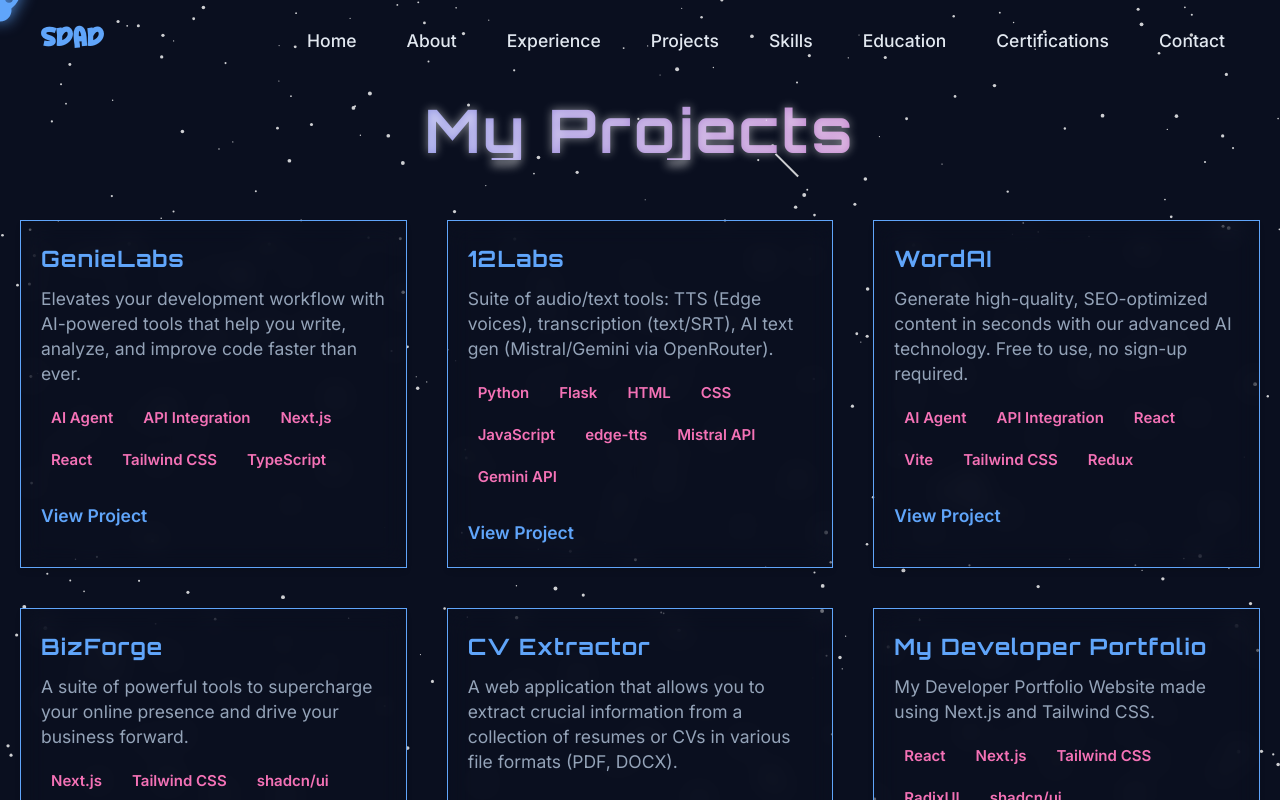
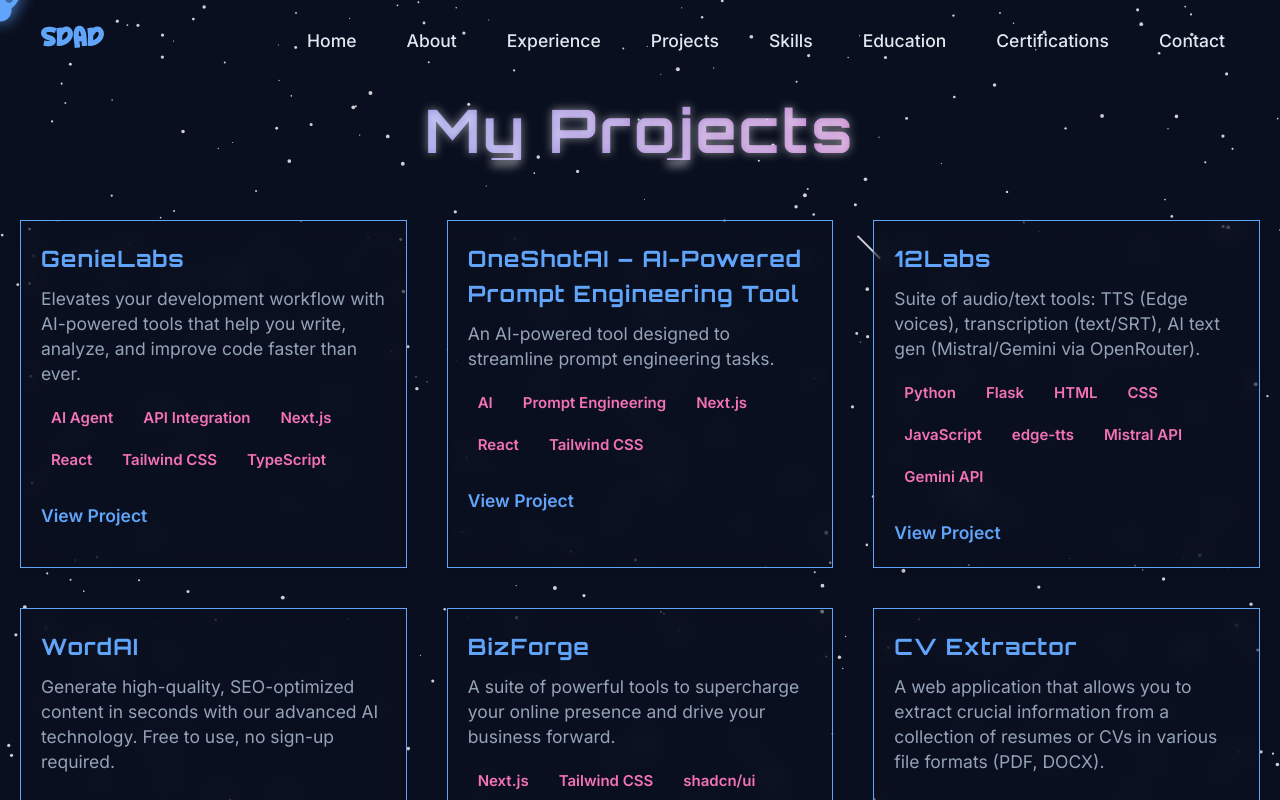
Before and after one commit to instax-dutta/portfoliov3, a Next.js app: page /projects in a window 1280 px wide. Shown: the top 800 px of the page. Built offline with nearby package versions, Linux system fonts and the light colour scheme.

Commit message:
feat: add OneShotAI project to projects list
Add a new project entry for OneShotAI, an AI-powered prompt engineering tool, to the projects list in the page.tsx file.

```diff
--- a/app/projects/page.tsx
+++ b/app/projects/page.tsx
@@ -10,6 +10,12 @@ const projects = [
     description: "Elevates your development workflow with AI-powered tools that help you write, analyze, and improve code faster than ever.",
     technologies: ["AI Agent", "API Integration", "Next.js", "React", "Tailwind CSS", "TypeScript"],
     link: "https://genielabs.sdad.pro",
+  },
+  {
+    title: "OneShotAI – AI-Powered Prompt Engineering Tool",
+    description: "An AI-powered tool designed to streamline prompt engineering tasks.",
+    technologies: ["AI", "Prompt Engineering", "Next.js", "React", "Tailwind CSS"],
+    link: "https://oneshotai.sdad.pro",
   },
   {
     title: "12Labs",
```
